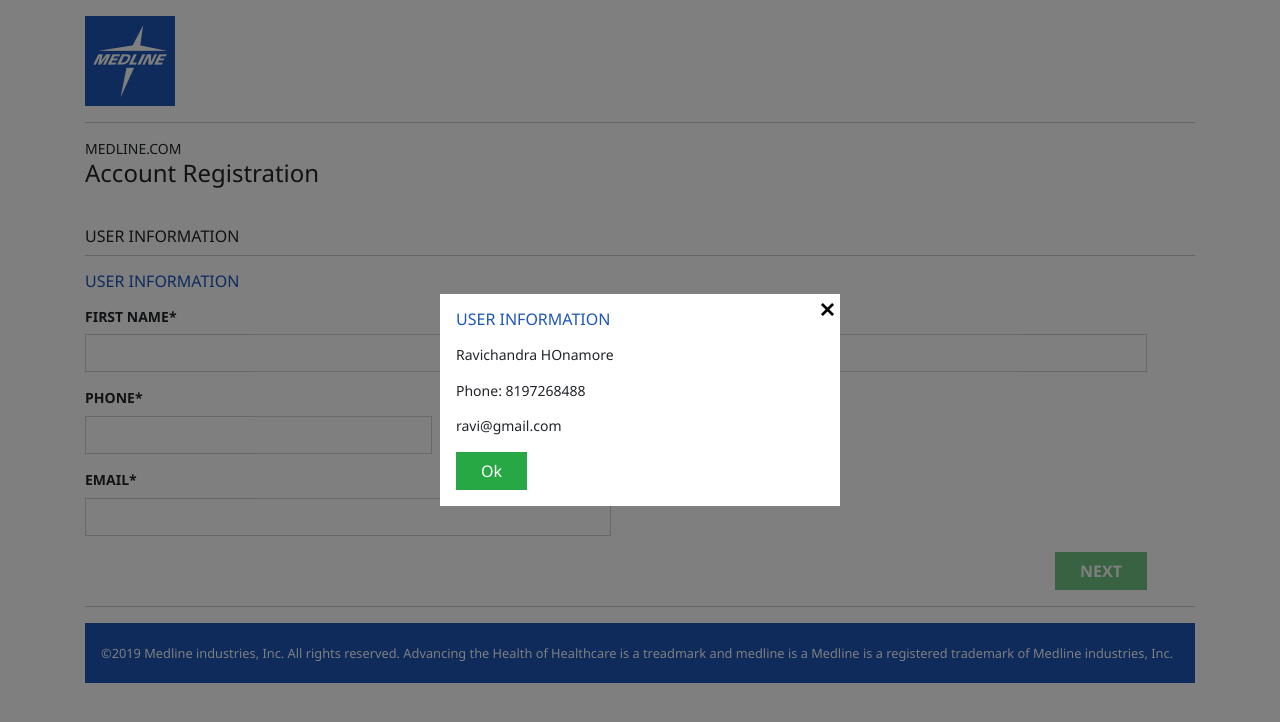
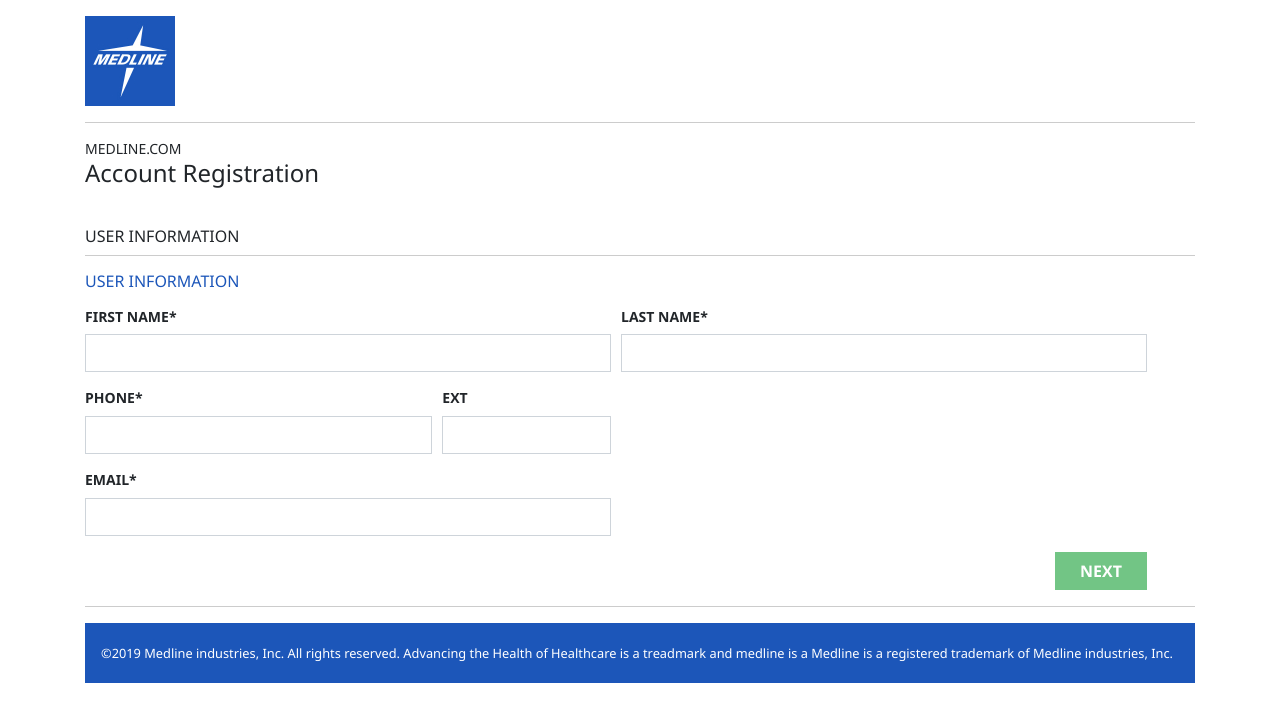
Before and after one commit to ravichandragit/medline-assignment, an Angular app: page / in a window 1280 px wide. Shown: the top 722 px of the page. Built offline with nearby package versions, Linux system fonts and the light colour scheme.

Commit message:
popup functionality and alignment

```diff
--- a/src/app/userdetails/userdetails.component.css
+++ b/src/app/userdetails/userdetails.component.css
@@ -43,7 +43,7 @@
     z-index: -1;
 }
 .model-dialogbox{
-    width: 400px;
+    width: 350px;
     margin: auto;
     background-color: #fff;
     padding: 1rem;
@@ -61,3 +61,11 @@
     width: 100%;
     height: 100%;
 }
+.model-dialogbox p span{
+    width: 90px;
+    font-weight: bold;
+    display: inline-block;
+}
+.model-dialogbox .ok{
+    margin-left: 120px;
+}
--- a/src/app/userdetails/userdetails.component.html
+++ b/src/app/userdetails/userdetails.component.html
@@ -62,16 +62,16 @@
 </form>
 
 
-<div class="popupmodel">
+<div [hidden]="hidepopup" class="popupmodel">
     <div class="model-dialogbox">
-        <div class="close-icon"><svg height="512px" id="Layer_1" style="enable-background:new 0 0 512 512;" version="1.1" viewBox="0 0 512 512" width="512px" xml:space="preserve" xmlns="http://www.w3.org/2000/svg" xmlns:xlink="http://www.w3.org/1999/xlink"><path d="M443.6,387.1L312.4,255.4l131.5-130c5.4-5.4,5.4-14.2,0-19.6l-37.4-37.6c-2.6-2.6-6.1-4-9.8-4c-3.7,0-7.2,1.5-9.8,4  L256,197.8L124.9,68.3c-2.6-2.6-6.1-4-9.8-4c-3.7,0-7.2,1.5-9.8,4L68,105.9c-5.4,5.4-5.4,14.2,0,19.6l131.5,130L68.4,387.1  c-2.6,2.6-4.1,6.1-4.1,9.8c0,3.7,1.4,7.2,4.1,9.8l37.4,37.6c2.7,2.7,6.2,4.1,9.8,4.1c3.5,0,7.1-1.3,9.8-4.1L256,313.1l130.7,131.1  c2.7,2.7,6.2,4.1,9.8,4.1c3.5,0,7.1-1.3,9.8-4.1l37.4-37.6c2.6-2.6,4.1-6.1,4.1-9.8C447.7,393.2,446.2,389.7,443.6,387.1z"/></svg></div>
+        <a (click)="onPopupClose()" class="close-icon"><svg height="512px" id="Layer_1" style="enable-background:new 0 0 512 512;" version="1.1" viewBox="0 0 512 512" width="512px" xml:space="preserve" xmlns="http://www.w3.org/2000/svg" xmlns:xlink="http://www.w3.org/1999/xlink"><path d="M443.6,387.1L312.4,255.4l131.5-130c5.4-5.4,5.4-14.2,0-19.6l-37.4-37.6c-2.6-2.6-6.1-4-9.8-4c-3.7,0-7.2,1.5-9.8,4  L256,197.8L124.9,68.3c-2.6-2.6-6.1-4-9.8-4c-3.7,0-7.2,1.5-9.8,4L68,105.9c-5.4,5.4-5.4,14.2,0,19.6l131.5,130L68.4,387.1  c-2.6,2.6-4.1,6.1-4.1,9.8c0,3.7,1.4,7.2,4.1,9.8l37.4,37.6c2.7,2.7,6.2,4.1,9.8,4.1c3.5,0,7.1-1.3,9.8-4.1L256,313.1l130.7,131.1  c2.7,2.7,6.2,4.1,9.8,4.1c3.5,0,7.1-1.3,9.8-4.1l37.4-37.6c2.6-2.6,4.1-6.1,4.1-9.8C447.7,393.2,446.2,389.7,443.6,387.1z"/></svg></a>
         <div class="text-uppercase h6 userinfo2 mb-3">
             user information
         </div>
-        <p>{{frm.value.firstname}}</p>
-        <p>Ravichandra HOnamore</p>
-        <p>Phone: 8197268488</p>
-        <p>ravi@gmail.com</p>
-        <button class="ok btn btn-success rounded-0 px-4">Ok</button>
+        <p>User has been created with the below details</p>
+        <p><span>Username </span>{{frm.value.firstname}} {{frm.value.lastname}}</p>
+        <p><span>Phone </span> {{frm.value.phone}}</p>
+        <p><span>Email</span> {{frm.value.email}}</p>
+        <button (click)="onOkclick()" class="ok btn btn-success rounded-0 px-4">Ok</button>
     </div>
 </div>
--- a/src/app/userdetails/userdetails.component.ts
+++ b/src/app/userdetails/userdetails.component.ts
@@ -9,6 +9,7 @@
 export class UserdetailsComponent implements OnInit {
 
   firstname:string;
+  hidepopup:boolean = true;
 
   constructor() { }
 
@@ -17,6 +18,15 @@
 
   onuserSubmit(frm : NgForm){
     console.log(frm.value);
+    this.hidepopup = false;
+  }
+
+  onOkclick(){
+    // redirect to thank you page
+  }
+
+  onPopupClose(){
+    this.hidepopup = true;
   }
 
 }
```
